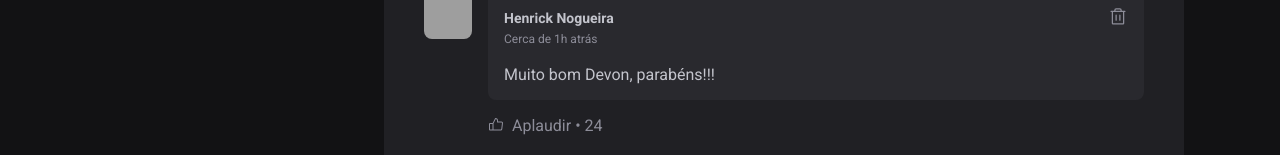
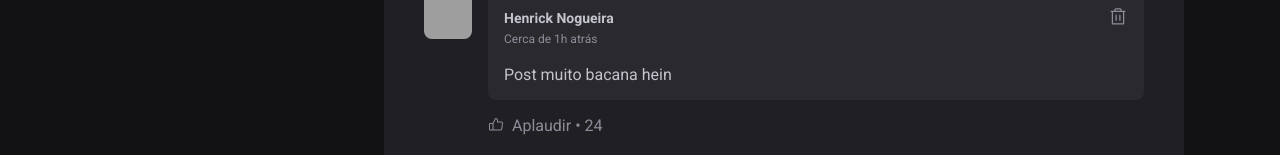
Before and after one commit to soapmactavish23/01-fundamentos-reactjs, a React (Vite) app: page / in a window 1280 px wide. Shown: the part 645-800 px from the top of the page. Built offline with nearby package versions, Linux system fonts and the light colour scheme; grey boxes are pictures that could not be loaded.

Commit message:
#D023 - Inserindo comentários (Programação declarativa)

```diff
--- a/src/components/Comment.jsx
+++ b/src/components/Comment.jsx
@@ -2,7 +2,7 @@
 import styles from "./Comment.module.css";
 import { Avatar } from "./Avatar";
 
-export function Comment() {
+export function Comment({content}) {
   return (
     <div className={styles.comment}>
       <Avatar hasBorder={false} src="https://avatars.githubusercontent.com/u/55353527?v=4" />
@@ -22,7 +22,7 @@
             </button>
           </header>
 
-          <p>Muito bom Devon, parabéns!!!</p>
+          <p>{content}</p>
         </div>
 
         <footer>
--- a/src/components/Post.jsx
+++ b/src/components/Post.jsx
@@ -7,7 +7,9 @@
 import { useState } from "react";
 
 export function Post({ author, publishedAt, content }) {
-  const [comments, setComments] = useState([1, 2]);
+  const [comments, setComments] = useState(["Post muito bacana hein"]);
+
+  const [newCommentText, setNewCommentText] = useState("");
 
   const publishedDateFormatted = format(publishedAt, "d 'de' LLLL ás HH:mm", {
     locale: ptBR,
@@ -20,7 +22,12 @@
 
   function handleCreateNewComment() {
     event.preventDefault();
-    setComments([...comments, comments.length + 1]);
+    setComments([...comments, newCommentText]);
+    setNewCommentText("");
+  }
+
+  function handleNewCommentChange() {
+    setNewCommentText(event.target.value);
   }
 
   return (
@@ -59,7 +66,12 @@
       <form onSubmit={handleCreateNewComment} className={styles.commentForm}>
         <strong>Deixe seu feedback</strong>
 
-        <textarea placeholder="Deixe um comentário" />
+        <textarea
+          name="comment"
+          placeholder="Deixe um comentário"
+          onChange={handleNewCommentChange}
+          value={newCommentText}
+        />
         <footer>
           <button type="submit">Publicar</button>
         </footer>
@@ -67,7 +79,7 @@
 
       <div className={styles.commentList}>
         {comments.map((comment) => {
-          return <Comment />;
+          return <Comment content={comment} />;
         })}
       </div>
     </article>
```
